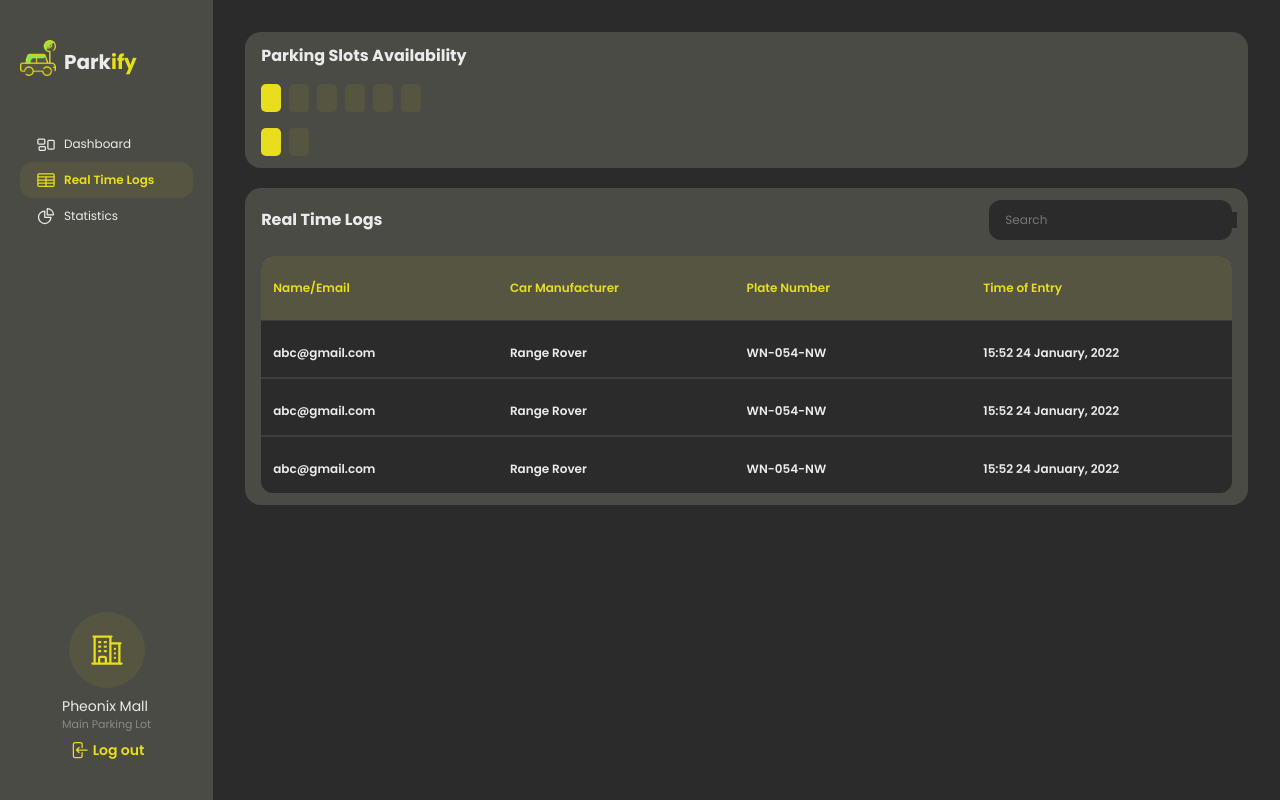
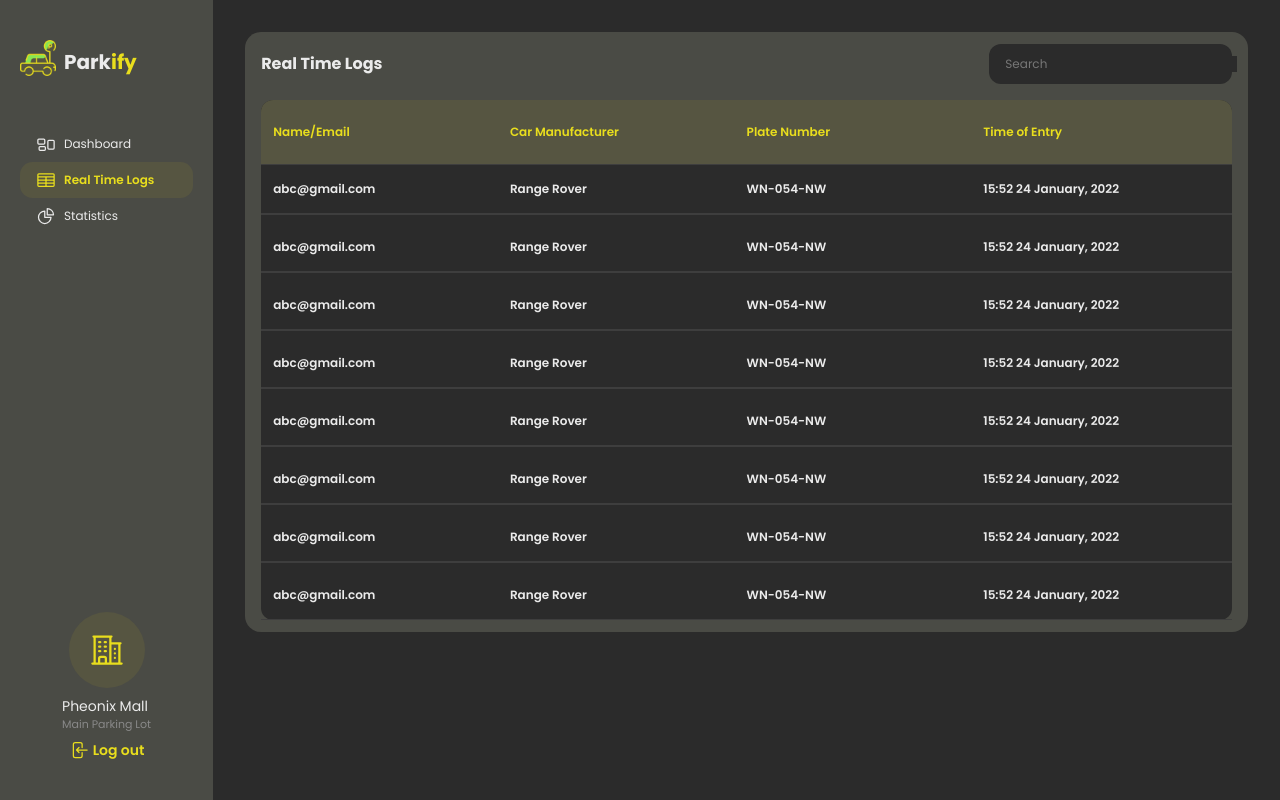
Before and after one commit to muhesh-kumar/parkify, a React (Vite) app in the folder frontend/: page / in a window 1280 px wide. Both pictures are taken after a click on the element "Real Time Logs". Built offline with nearby package versions, Linux system fonts and the light colour scheme.

Commit message:
feat: make real time logs table scrollable

```diff
--- a/frontend/package.json
+++ b/frontend/package.json
@@ -10,6 +10,7 @@
   },
   "dependencies": {
     "@heroicons/react": "^2.0.16",
+    "jotai": "^2.0.3",
     "react": "^18.2.0",
     "react-dom": "^18.2.0",
     "react-table": "^7.8.0",
--- a/frontend/src/app.tsx
+++ b/frontend/src/app.tsx
@@ -1,12 +1,23 @@
+import { useAtom } from 'jotai';
+
 import Layout from './components/layout';
 import Logs from './components/logs';
 import ParkingSlotsAvailability from './components/parking-slots-availability';
+import Statistics from './components/statistics';
+
+import { selectedNavOptionAtom } from './state';
 
 const App = () => {
+  const [selectedNavOption] = useAtom(selectedNavOptionAtom);
   return (
     <Layout>
-      <ParkingSlotsAvailability />
-      <Logs />
+      {selectedNavOption === 'parking-slots-availability' ? (
+        <ParkingSlotsAvailability />
+      ) : (
+        <></>
+      )}
+      {selectedNavOption === 'real-time-logs' ? <Logs /> : <></>}
+      {selectedNavOption === 'statistics' ? <Statistics /> : <></>}
     </Layout>
   );
 };
--- a/frontend/src/components/layout.tsx
+++ b/frontend/src/components/layout.tsx
@@ -2,7 +2,7 @@ import { FC, ReactElement } from 'react';
 import Navbar from './navbar';
 
 type LayoutProps = {
-  children: ReactElement | ReactElement[];
+  children: ReactElement | ReactElement[] | boolean;
 };
 
 const Layout: FC<LayoutProps> = ({ children }) => {
--- a/frontend/src/components/logs.tsx
+++ b/frontend/src/components/logs.tsx
@@ -1,30 +1,11 @@
 import { MagnifyingGlassIcon } from '@heroicons/react/24/outline';
 
-import cn from '../utils/classnames';
 import SectionLayout from './section-layout';
 
+import cn from '../utils/classnames';
+import data from '../data/';
+
 const logs = () => {
-  const data = [
-    {
-      identifier: 'abc@gmail.com',
-      carManufacturer: 'Range Rover',
-      plateNumber: 'WN-054-NW',
-      timeOfEntry: '15:52 24 January, 2022',
-    },
-    {
-      identifier: 'abc@gmail.com',
-      carManufacturer: 'Range Rover',
-      plateNumber: 'WN-054-NW',
-      timeOfEntry: '15:52 24 January, 2022',
-    },
-    {
-      identifier: 'abc@gmail.com',
-      carManufacturer: 'Range Rover',
-      plateNumber: 'WN-054-NW',
-      timeOfEntry: '15:52 24 January, 2022',
-    },
-  ];
-
   return (
     <SectionLayout>
       {/* Header */}
@@ -41,13 +22,14 @@ const logs = () => {
       </div>
 
       {/* Logs Table */}
-      <div className="bg-primaryBackground rounded-xl flex flex-col gap-2 font-semibold text-xs">
+      <div className="bg-primaryBackground rounded-xl flex flex-col font-semibold text-xs max-h-[520px]">
         <div className="border-b border-b-[#3E3E3E] flex bg-selected text-fontSelected rounded-t-xl py-6 px-3">
           <p className="w-1/4">Name/Email</p>
           <p className="w-1/4">Car Manufacturer</p>
           <p className="w-1/4">Plate Number</p>
           <p className="w-1/4">Time of Entry</p>
         </div>
+        <div className="flex flex-col gap-2 overflow-y-auto">
           {data.map((row, idx) => {
             return (
               <div
@@ -65,6 +47,7 @@ const logs = () => {
             );
           })}
         </div>
+      </div>
     </SectionLayout>
   );
 };
--- a/frontend/src/components/navbar.tsx
+++ b/frontend/src/components/navbar.tsx
@@ -1,4 +1,4 @@
-import { useState } from 'react';
+import { useAtom } from 'jotai';
 import {
   ChartPieIcon,
   RectangleGroupIcon,
@@ -7,6 +7,7 @@ import {
   TableCellsIcon,
 } from '@heroicons/react/24/outline';
 
+import { selectedNavOptionAtom } from '../state';
 import cn from '../utils/classnames';
 import Logo from '../assets/logo.png';
 
@@ -29,12 +30,12 @@ const navOptions = [
 ];
 
 const Navbar = () => {
-  const [selectedNavOption, setSelectedNavOption] = useState(
-    'parking-slots-availability'
+  const [selectedNavOption, setSelectedNavOption] = useAtom(
+    selectedNavOptionAtom
   );
 
   return (
-    <div className="bg-secondaryBackground px-5 py-10 h-screen w-[250px] flex flex-col gap-[50px]">
+    <div className="h-screen bg-secondaryBackground px-5 py-10 w-[250px] flex flex-col gap-[50px]">
       <div className="flex gap-2 items-end">
         <img src={Logo} className="h-9 w-9" />
         <h1 className="font-bold text-xl">
--- /dev/null
+++ b/frontend/src/components/statistics.tsx
@@ -0,0 +1,7 @@
+import React from 'react';
+
+const Statistics = () => {
+  return <div>Coming Soon...</div>;
+};
+
+export default Statistics;
--- /dev/null
+++ b/frontend/src/data/index.ts
@@ -0,0 +1,68 @@
+export default [
+  {
+    identifier: 'abc@gmail.com',
+    carManufacturer: 'Range Rover',
+    plateNumber: 'WN-054-NW',
+    timeOfEntry: '15:52 24 January, 2022',
+  },
+  {
+    identifier: 'abc@gmail.com',
+    carManufacturer: 'Range Rover',
+    plateNumber: 'WN-054-NW',
+    timeOfEntry: '15:52 24 January, 2022',
+  },
+  {
+    identifier: 'abc@gmail.com',
+    carManufacturer: 'Range Rover',
+    plateNumber: 'WN-054-NW',
+    timeOfEntry: '15:52 24 January, 2022',
+  },
+  {
+    identifier: 'abc@gmail.com',
+    carManufacturer: 'Range Rover',
+    plateNumber: 'WN-054-NW',
+    timeOfEntry: '15:52 24 January, 2022',
+  },
+  {
+    identifier: 'abc@gmail.com',
+    carManufacturer: 'Range Rover',
+    plateNumber: 'WN-054-NW',
+    timeOfEntry: '15:52 24 January, 2022',
+  },
+  {
+    identifier: 'abc@gmail.com',
+    carManufacturer: 'Range Rover',
+    plateNumber: 'WN-054-NW',
+    timeOfEntry: '15:52 24 January, 2022',
+  },
+  {
+    identifier: 'abc@gmail.com',
+    carManufacturer: 'Range Rover',
+    plateNumber: 'WN-054-NW',
+    timeOfEntry: '15:52 24 January, 2022',
+  },
+  {
+    identifier: 'abc@gmail.com',
+    carManufacturer: 'Range Rover',
+    plateNumber: 'WN-054-NW',
+    timeOfEntry: '15:52 24 January, 2022',
+  },
+  {
+    identifier: 'abc@gmail.com',
+    carManufacturer: 'Range Rover',
+    plateNumber: 'WN-054-NW',
+    timeOfEntry: '15:52 24 January, 2022',
+  },
+  {
+    identifier: 'abc@gmail.com',
+    carManufacturer: 'Range Rover',
+    plateNumber: 'WN-054-NW',
+    timeOfEntry: '15:52 24 January, 2022',
+  },
+  {
+    identifier: 'abc@gmail.com',
+    carManufacturer: 'Range Rover',
+    plateNumber: 'WN-054-NW',
+    timeOfEntry: '15:52 24 January, 2022',
+  },
+];
--- /dev/null
+++ b/frontend/src/state/index.tsx
@@ -0,0 +1,3 @@
+import { atom } from 'jotai';
+
+export const selectedNavOptionAtom = atom('parking-slots-availability');
```
Also changed, not shown: 1 other file (tests, documents, lock files or other folders). Lines whose indentation alone changed are shown as unchanged.
